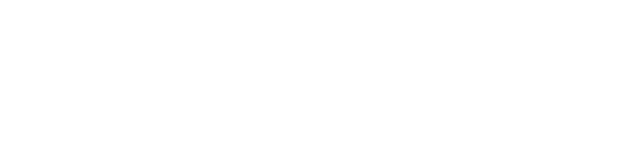
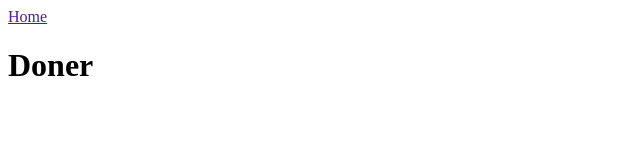
Before and after one commit to yagmurcengizxx/odin-recipes, a plain HTML site: page recipes/doner.html in a window 1280 px wide. Shown: the whole page, without its empty margins (0-640 px from the left). Drawn offline with Linux system fonts and the light colour scheme.

```diff
--- a/recipes/doner.html
+++ b/recipes/doner.html
@@ -6,6 +6,7 @@
     <title>Document</title>
 </head>
 <body>
-
+    <a href=""../index.html">Home</a>
+    <h1>Doner</h1>
 </body>
 </html>
```
Also changed, not shown: index.html (+1 -0 lines).
